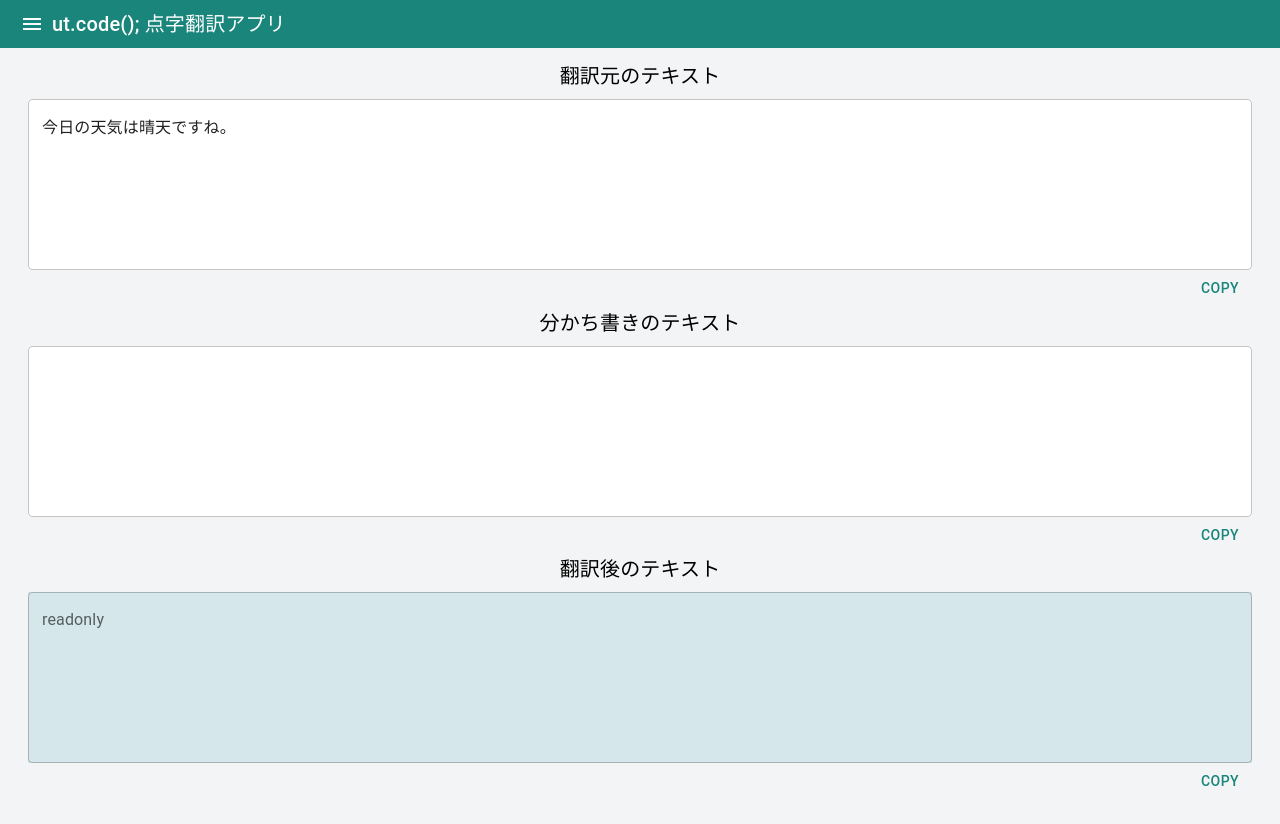
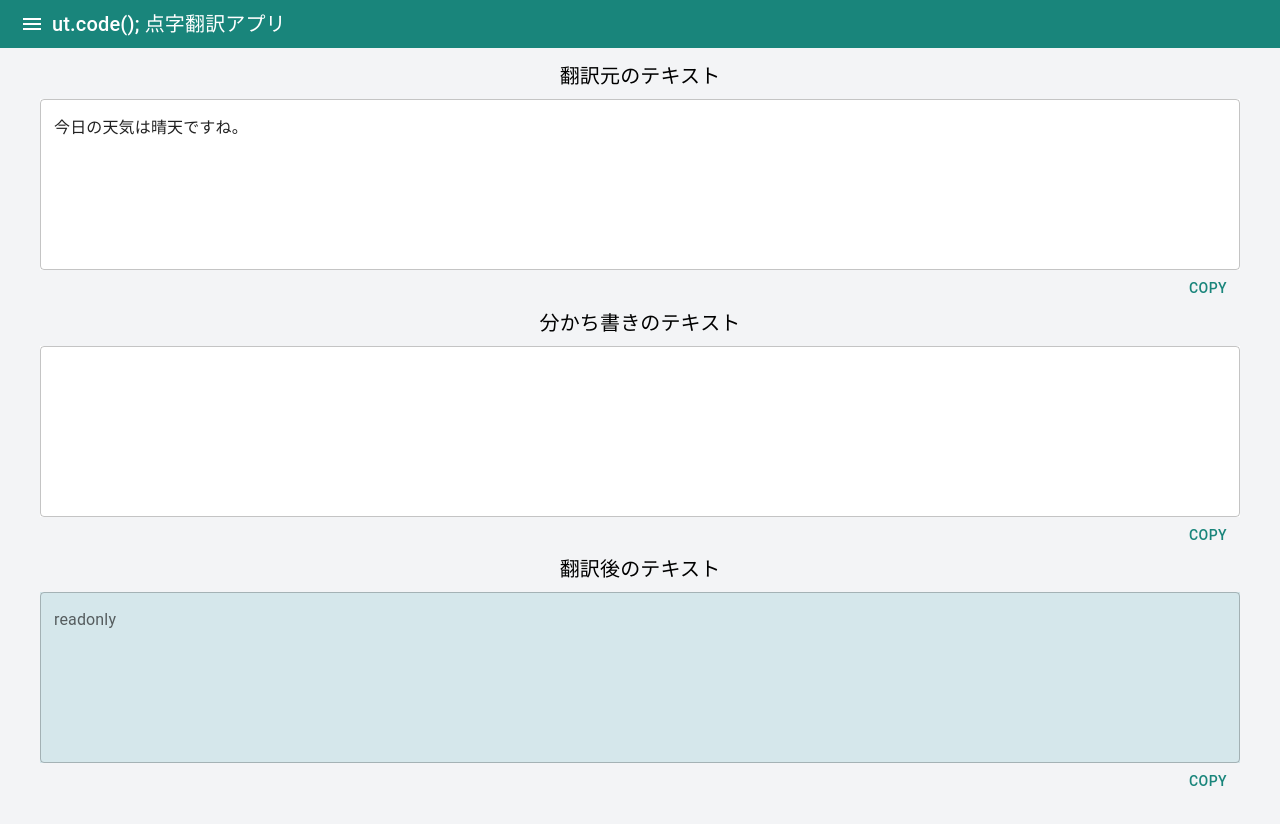
Before and after one commit to ut-code/dot-tutor, a React (Vite) app in the folder web/: page / in a window 1280 px wide. Shown: the top 824 px of the page. Built offline with nearby package versions, Linux system fonts and the light colour scheme; no server answers.

Commit message:
frontend mx marginを広げた

```diff
--- a/web/src/App.tsx
+++ b/web/src/App.tsx
@@ -56,7 +56,7 @@ function App() {
       </AppBar>
       <div className="px-5 bg-gray-100">
         <Box sx={{justifyContent: 'space-around'}}>
-          <Box sx={{mx: 1, pt:1.5}} >
+          <Box sx={{mx: 2.5, pt:1.5}} >
             <Typography align="center" variant="h6" gutterBottom >
               翻訳元のテキスト
             </Typography>
@@ -67,7 +67,7 @@ function App() {
             <Button onClick={() => {navigator.clipboard.writeText(sourceText)}}>Copy</Button>
 </div>          </Box>
 
-          <Box sx={{ mx: 1}}>
+          <Box sx={{ mx: 2.5}}>
             <Box>
             {/* <TextField sx={{mt: 2}} style={{backgroundColor: theme.palette.secondary.main}} label="readonly" multiline variant="outlined" rows={4} fullWidth value={wakatiReference} /> */}
 
@@ -83,7 +83,7 @@ function App() {
             </div>
           </Box>
 
-          <Box sx={{ mx:1, pb: 6}}>
+          <Box sx={{ mx:2.5, pb: 6}}>
             <Typography align="center" variant="h6" gutterBottom>
               翻訳後のテキスト
             </Typography>
```
